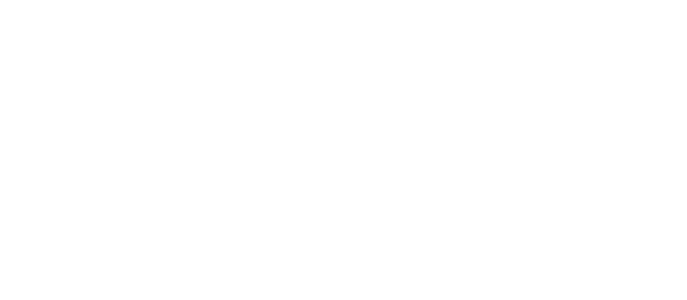
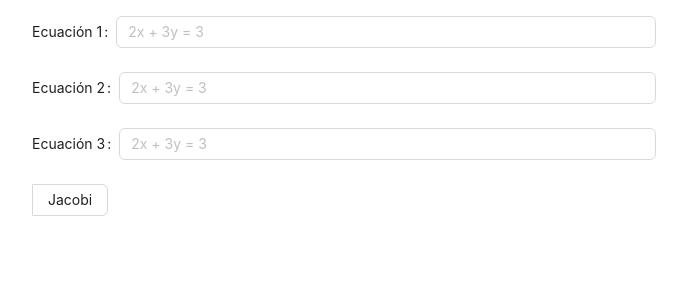
Before and after one commit to RichardOro01/MN-Tools, a React (Create React App) app: page /jacobi in a window 1280 px wide. Before the commit this address had no page. Shown: the top 300 px of the page, without its empty margins (296-983 px from the left). Built offline with nearby package versions, Linux system fonts and the light colour scheme.

Commit message:
feat: jacobi

```diff
--- a/package.json
+++ b/package.json
@@ -3,6 +3,7 @@
   "version": "0.1.0",
   "private": true,
   "dependencies": {
+    "@emotion/styled": "^11.10.6",
     "@testing-library/jest-dom": "^5.16.5",
     "@testing-library/react": "^13.4.0",
     "@testing-library/user-event": "^13.5.0",
@@ -42,6 +43,7 @@
     ]
   },
   "devDependencies": {
-    "react-router-dom": "^6.10.0"
+    "react-router-dom": "^6.10.0",
+    "tailwindcss": "^3.3.1"
   }
 }
--- a/src/App.tsx
+++ b/src/App.tsx
@@ -3,6 +3,7 @@
 import {BrowserRouter, Route, Routes } from 'react-router-dom';
 import Layout from './components/layout/Layout';
 import Home from './components/pages/Home';
+import Jacobi from './components/pages/Jacobi';
 
 const App: React.FC = () => {
   return (
@@ -10,6 +11,7 @@
         <Routes>
           <Route path='/' element={<Layout/>}>
             <Route index element={<Home/>}/>
+            <Route path='jacobi' element={<Jacobi/>}/>
 
           </Route>
         </Routes>
--- /dev/null
+++ b/src/components/pages/Jacobi.tsx
@@ -0,0 +1,127 @@
+import { Form, Input } from 'antd'
+import { Button } from 'antd/es/radio'
+import React, { useState } from 'react'
+
+const Jacobi: React.FC = () => {
+    const [equations, setEquations] = useState<string[]>([])
+    const jacobi = () => {
+        const {matrix, indepTerms} = extractMatrix();
+        const {despMatrix, despIndepTerms} = solveMatrix(matrix, indepTerms);
+        const alpha = calculateAlpha(despMatrix);
+        console.log('alpha: ', alpha);
+
+        //iterate
+        const n = 5;
+        let multVector = [0, 0, 0];
+        for (let it=0; it<n; it++) {
+            let multiVectorCopy = [...multVector];
+            for (let i=0; i<despMatrix.length; i++) {
+                let sum = 0;
+                for (let j=0; j<despMatrix[i].length; j++) {
+                    sum+=despMatrix[i][j]*multiVectorCopy[j];
+                }
+                multVector[i] = sum + despIndepTerms[i];
+            }
+            const landa = Math.max(...substractMatrix(multVector, multiVectorCopy));
+            const error = (alpha/(1-alpha))*landa;
+
+        }
+
+    }
+
+    const substractMatrix = (matrix1: number[], matrix2: number[]) => {
+        const resultMatrix = [];
+        for (let i=0; i<matrix1.length; i++) {
+            resultMatrix[i] = matrix1[i] - matrix2[i];
+        }
+        return resultMatrix;
+    }
+
+    const calculateAlpha = (matrix: number[][]) => {
+        const candidates: number[] = [];
+        matrix.forEach((row)=>{
+            let sum = 0;
+            row.forEach((element)=>{
+                sum += Math.abs(element);
+            })
+            candidates.push(sum);
+        })
+        return Math.max(...candidates);
+    }
+
+    const extractMatrix = () => {
+        let matrix: number[][] = [];
+        let indepTerms: number[] = [];
+        console.log(equations)
+        equations.forEach((eq)=>{
+            eq=eq.replaceAll(' ','');
+            let numbers: number[] = [];
+            const xReg = /-?[0-9]+x/i.exec(eq);
+            const x = Number(xReg?xReg[0].substring(0,xReg[0].length-1):0);
+            const yReg = /-?[0-9]+y/i.exec(eq);
+            const y = Number(yReg?yReg[0].substring(0,yReg[0].length-1):0);
+            const zReg = /-?[0-9]+z/i.exec(eq);
+            const z = Number(zReg?zReg[0].substring(0,zReg[0].length-1):0);
+            const nReg = /=-?[0-9]+/i.exec(eq);
+            const n = Number(nReg?nReg[0].substring(1,nReg[0].length):0);
+            numbers = [x, y, z];
+            matrix.push(numbers);
+            indepTerms.push(n);
+        })
+        console.log(matrix);
+        console.log(indepTerms);
+        return {...{matrix},...{indepTerms}};
+    }
+
+    const solveMatrix = (matrix: number[][], indepTerms: number[]) => {
+        let despMatrix: number[][] = [];
+        let despIndepTerms: number[] = [];
+        for (let i=0; i<matrix.length; i++) {
+            despMatrix[i] = [];
+            const div = matrix[i][i];
+            despIndepTerms[i] = indepTerms[i]/div;
+            for (let j = 0; j<matrix[i].length; j++) {
+                if (j===i) {
+                    despMatrix[i][j]=0;
+                } else {
+                    despMatrix[i][j]=(matrix[i][j]/div)*-1;
+                }
+            }
+        }
+        console.log(despMatrix);
+        console.log(despIndepTerms);
+        return {...{despMatrix},...{despIndepTerms}};
+    }
+
+    const handleChange = (e: any, eq: number) => {
+        setEquations((equa)=>{
+            equa[eq] = e.target.value;
+
+            return [...equa.filter((element)=>element)];
+        })
+    }
+  return (
+    <div className='flex flex-col justify-center items-center w-full p-4'>
+        <Form className='w-1/2'>
+            <Form.Item
+                label='Ecuación 1'
+            >
+                <Input placeholder='2x + 3y = 3' onChange={(e)=>handleChange(e,0)}/>
+            </Form.Item>
+            <Form.Item
+                label='Ecuación 2'
+            >
+                <Input placeholder='2x + 3y = 3' onChange={(e)=>handleChange(e,1)}/>
+            </Form.Item>
+            <Form.Item
+                label='Ecuación 3'
+            >
+                <Input placeholder='2x + 3y = 3' onChange={(e)=>handleChange(e,2)}/>
+            </Form.Item>
+            <Button onClick={jacobi}>Jacobi</Button>
+        </Form>
+    </div>
+  )
+}
+
+export default Jacobi
--- a/src/index.css
+++ b/src/index.css
@@ -0,0 +1,3 @@
+@tailwind base;
+@tailwind components;
+@tailwind utilities;
--- /dev/null
+++ b/tailwind.config.js
@@ -0,0 +1,10 @@
+/** @type {import('tailwindcss').Config} */
+module.exports = {
+  content: [
+    "./src/**/*.{js,jsx,ts,tsx}",
+  ],
+  theme: {
+    extend: {},
+  },
+  plugins: [],
+}
```
Also changed, not shown: 1 other file (tests, documents, lock files or other folders).
